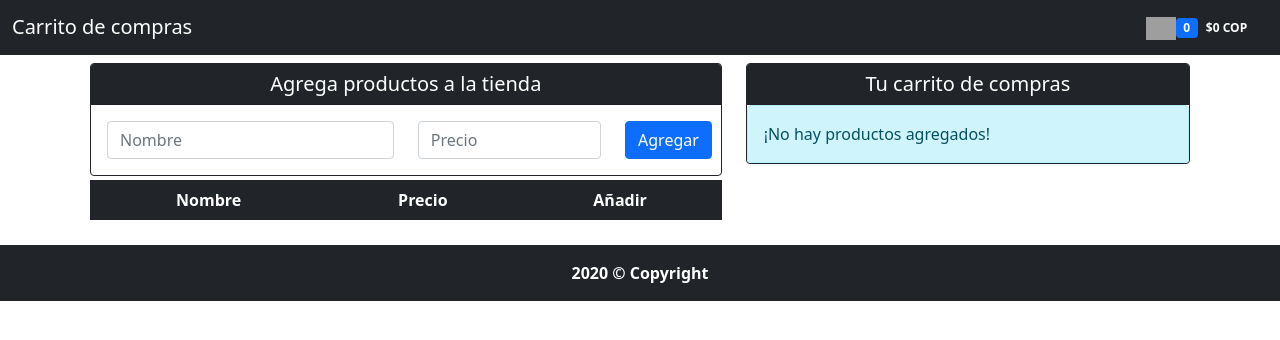
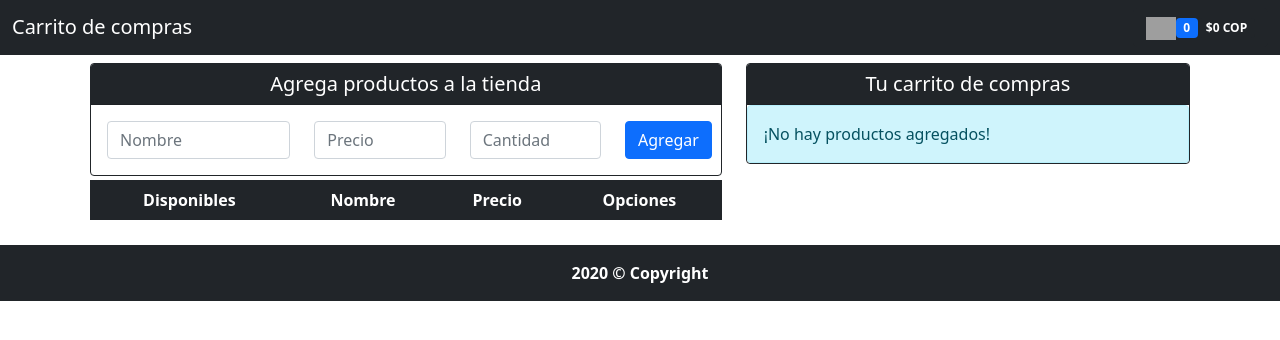
Before and after one commit to calfonsopinilla/Carrito, a React (Create React App) app: page / in a window 1280 px wide. Shown: the top 340 px of the page. Built offline with nearby package versions, Linux system fonts and the light colour scheme; grey boxes are pictures that could not be loaded.

Commit message:
Eliminar producto registrado en la tienda

```diff
--- a/src/App.js
+++ b/src/App.js
@@ -22,6 +22,7 @@ function App() {
   /**Hook useState para tener productos
    * productos tiene como state acual un arreglo de objetos*/
   const [productos, setProductos] = useState(listadoProductos);
+
   useEffect(() => {
     if(listadoProductos){
       localStorage.setItem('productos',JSON.stringify(productos));
@@ -47,9 +48,10 @@ function App() {
             <table className="table table-dark table-striped mt-1 text-center">
               <thead>
                   <tr>
+                      <th scope="col">Disponibles</th>
                       <th scope="col">Nombre</th>
                       <th scope="col">Precio</th>
-                      <th scope="col">Añadir</th>
+                      <th scope="col">Opciones</th>
                   </tr>
               </thead>
               <tbody>
@@ -60,6 +62,7 @@ function App() {
                     productos={productos}
                     carrito={carrito}
                     agregarCarrito={agregarCarrito}
+                    setProductos={setProductos}
                   />
                 ))}
               </tbody>
--- a/src/components/AddProducto.jsx
+++ b/src/components/AddProducto.jsx
@@ -5,7 +5,8 @@ const AddProducto = ({crearProducto}) =>{
 
     const [producto, setProducto] = useState({
         nombre:'',
-        precio:''
+        precio:'',
+        cantidad:''
     });
 
     const [error, setError] = useState(false);
@@ -14,11 +15,11 @@ const AddProducto = ({crearProducto}) =>{
         setProducto({...producto,[e.target.name]: e.target.value})
     };
 
-    const {nombre,precio} = producto;
+    const {nombre,precio,cantidad} = producto;
 
     const submitProducto = e =>{
         e.preventDefault();
-        if(nombre.trim() === '' || precio.trim() === ''){
+        if(nombre.trim() === '' || precio.trim() === '' || cantidad.trim() === ''){
             setError(true);
             return;
         }
@@ -27,7 +28,8 @@ const AddProducto = ({crearProducto}) =>{
         crearProducto(producto);
         setProducto({
             nombre:'',
-            precio:''
+            precio:'',
+            cantidad:''
         });
     }
 
@@ -36,7 +38,7 @@ const AddProducto = ({crearProducto}) =>{
             <h5 className="card-header text-center text-white bg-dark">Agrega productos a la tienda</h5>
             <div className="card-body">
                 <form className="row text-center" onSubmit={submitProducto}>
-                    <div className="col-lg-6">
+                    <div className="col-lg-4">
                         <label className="visually-hidden">Nombre</label>
                         <input
                             type="text"
@@ -47,7 +49,7 @@ const AddProducto = ({crearProducto}) =>{
                             value={nombre}
                         />
                     </div>
-                    <div className="col-lg-4">
+                    <div className="col-lg-3">
                         <label className="visually-hidden">Precio</label>
                         <input
                             type="number"
@@ -58,13 +60,24 @@ const AddProducto = ({crearProducto}) =>{
                             value={precio}
                         />
                     </div>
-                    <div className="d-grid gap-2 col-lg-2 mx-auto">
-                        <button type="submit" className="btn btn-block btn-primary">Agregar</button>
+                    <div className="col-lg-3">
+                        <label className="visually-hidden">Cantidad</label>
+                        <input
+                            type="number"
+                            className="form-control"
+                            placeholder="Cantidad"
+                            onChange={handleState}
+                            name="cantidad"
+                            value={cantidad}
+                        />
+                    </div>
+                    <div className="d-grid col-lg-2 mx-auto">
+                        <button type="submit" className="btn btn-primary">Agregar</button>
                     </div>
                 </form>
                 {error?
                 <div className="mt-1 mb-0 alert alert-danger" role="alert">
-                Todos los campos son requeridos
+                    Todos los campos son requeridos
                 </div>
                 :null
                 }
--- a/src/components/Carrito.jsx
+++ b/src/components/Carrito.jsx
@@ -11,6 +11,7 @@ const Carrito = ({carrito,agregarCarrito}) =>(
         :<table className="table m-0 border-dark table-striped text-center">
             <thead>
                 <tr>
+                    <th scope="col">Pedidos</th>
                     <th scope="col">Nombre</th>
                     <th scope="col">Precio</th>
                     <th scope="col">Eliminar</th>
--- a/src/components/Producto.jsx
+++ b/src/components/Producto.jsx
@@ -2,20 +2,30 @@ import React from 'react';
 import carritoaddimg from '../assets/img/carrito-compra.svg';
 import borrarimg from '../assets/img/borrar.svg';
 
-const Producto = ({producto,productos,carrito,agregarCarrito}) => {
+const Producto = ({producto,productos,carrito,agregarCarrito,setProductos}) => {
     /**Destructuracion del parametro producto con Object destructuring */
-    const {id,nombre,precio} = producto;
+    const {id,nombre,precio,cantidad} = producto;
     /**Arrow function para realizar la compra del producto por medio del id */
     const realizarCompra = id => {
         /**Realiza una busqueda en la lista de los productos, filtrandolo por el codigo
          * Retorna un array, en la pos 0 se encuentra el ojeto */
-        const producto = productos.filter(producto => producto.id === id)[0];
+        const productoNuevo = productos.filter(producto => producto.id === id)[0];
         /**Agregamos al carrito el producto comprado,
         realizando una copia del carrito y el producto a agregar*/
+        //productoNuevo.cantidad = 24;
         agregarCarrito([
             ...carrito,
-            producto
+            productoNuevo
         ]);
+        //validar que el producto no este en el carrito
+
+    }
+    /**Funcion para borrar productos registrados en la tienda
+     * Realiza una busqueda del producto a eliminar de la
+     * lista de productos */
+    const borrarProducto = id =>{
+        const listadoProductos = productos.filter(producto => producto.id !== id);
+        setProductos(listadoProductos);
     }
     /**Arrow function para eliminar un producto del carrito por medio del id */
     const eliminarProducto = id => {
@@ -27,14 +37,26 @@ const Producto = ({producto,productos,carrito,agregarCarrito}) => {
     }
     return (
         <tr>
+            <td>{cantidad}</td>
             <td>{nombre}</td>
             <td>$ {precio} COP</td>
             <td>{productos
-                ?(<button
-                    className="btn btn-success btn-sm"
-                    type="button"
-                    onClick={()=>realizarCompra(id)}
-                ><img src={carritoaddimg} width="20px" alt=""/></button>)
+                ?(<div className="row">
+                    <div className="col-md-6 d-grid mx-auto">
+                        <button
+                            className="btn btn-success btn-sm"
+                            type="button"
+                            onClick={()=>realizarCompra(id)}
+                        ><img src={carritoaddimg} width="20px" alt=""/></button>
+                    </div>
+                    <div className="col-md-6 d-grid mx-auto">
+                        <button
+                            className="btn btn-danger btn-sm"
+                            type="button"
+                            onClick={()=>borrarProducto(id)}
+                        ><img src={borrarimg} width="20px" alt=""/></button>
+                    </div>
+                </div>)
                 :(<button
                     className="btn btn-danger btn-sm"
                     type="button"
```
